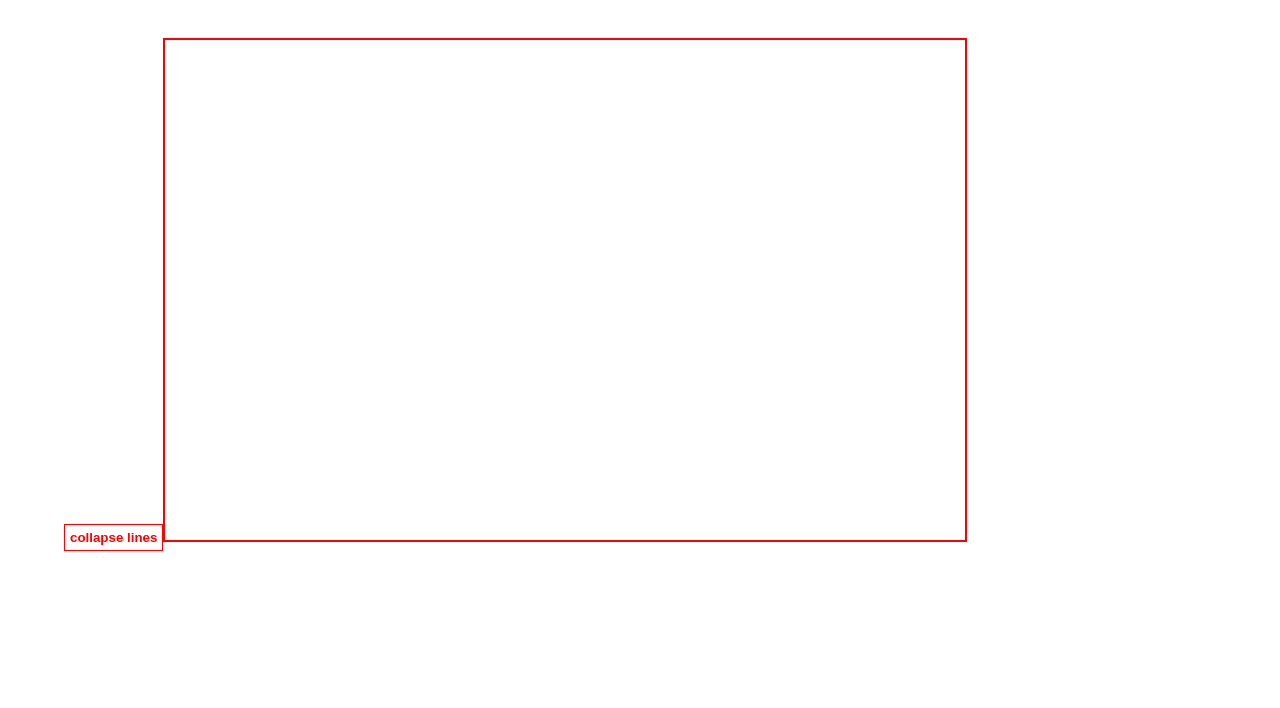
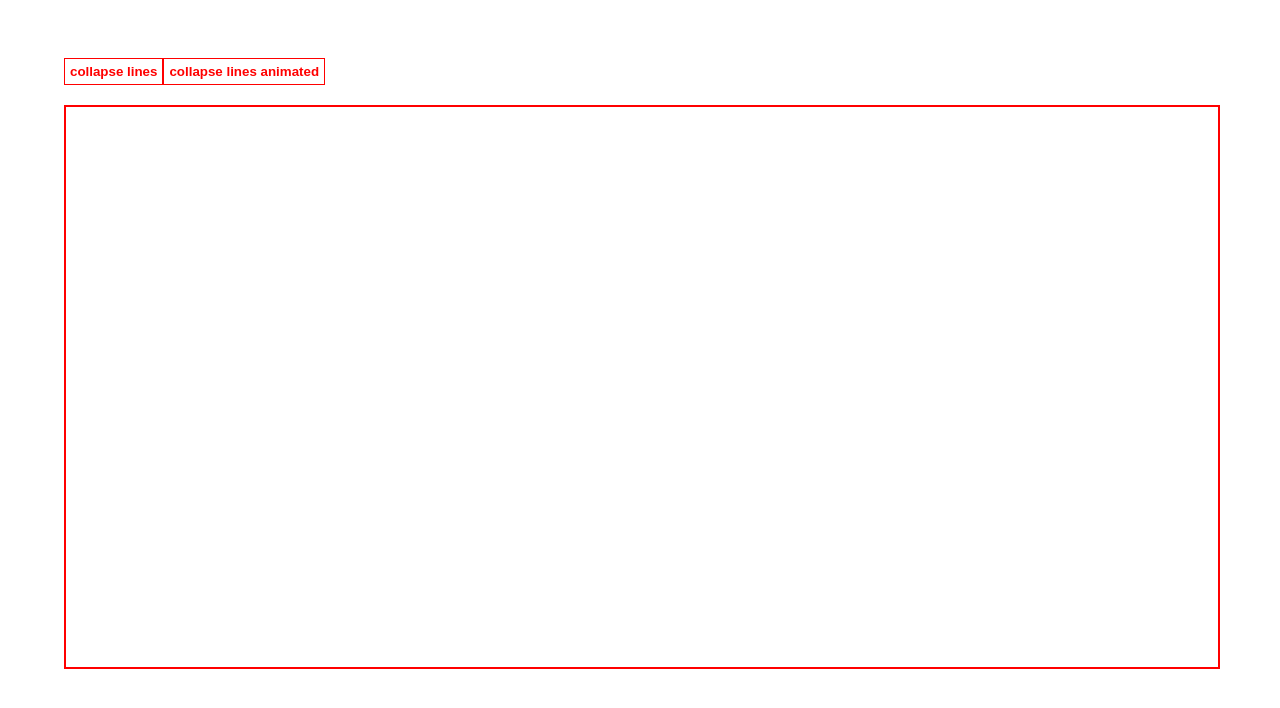
Before and after one commit to Barabaka7/grandysoft-stickcad, a React (Create React App) app: page / in a window 1280 px wide. Shown: the top 708 px of the page. Built offline with nearby package versions, Linux system fonts and the light colour scheme.

Commit message:
Fix animation collapse

```diff
--- a/src/App.tsx
+++ b/src/App.tsx
@@ -25,15 +25,10 @@ function App() {
     if (canvasRef.current) {
       const canvas = canvasRef.current;
 
-      // canvas.width = window.innerWidth * 2;
-      // canvas.height = window.innerHeight * 2;
-      // canvas.style.width = `${window.innerWidth}px`;
-      // canvas.style.height = `${window.innerHeight}px`;
-
-      canvas.width = 1600;
-      canvas.height = 1000;
-      canvas.style.width = `800px`;
-      canvas.style.height = `500px`;
+      canvas.width = 0.9 * window.innerWidth * 2;
+      canvas.height = 0.7 * window.innerHeight * 2;
+      canvas.style.width = `${0.9 * window.innerWidth}px`;
+      canvas.style.height = `${0.7 * window.innerHeight}px`;
 
       canvas.style.border = `solid 2px red`;
 
@@ -65,6 +60,9 @@ function App() {
   }, [canvasLines]);
 
   useEffect(() => {
+    clearCanvas();
+    redrawCanvas();
+
     intersectionsPoints.forEach((point) => {
       drawPoint(point);
     });
@@ -87,9 +85,6 @@ function App() {
     setCanvasLines((prev) => {
       return [...prev, [...startingPoint, offsetX, offsetY]];
     });
-
-    // clearCanvas();
-    // redrawCanvas();
   };
 
   const draw = ({ nativeEvent }: MouseEvent) => {
@@ -101,7 +96,6 @@ function App() {
     if (canvasRef.current && startingPoint) {
       clearCanvas();
       redrawCanvas();
-      setCurrentLine(undefined);
       setTempIntersectionsPoints([]);
       contextRef.current?.beginPath();
       contextRef.current?.moveTo(startingPoint[0], startingPoint[1]);
@@ -167,6 +161,63 @@ function App() {
     }
   };
 
+  let step = 150;
+  const clearCanvasAnimated = (canvasLinesToCollapse: LineCoord[]) => {
+    //  step--;
+    console.log(`step: ${step}`);
+    if (step === 0) {
+      return;
+    }
+    console.log(canvasLinesToCollapse);
+    const smallerCanvasLines: LineCoord[] = canvasLinesToCollapse.map(
+      (line) => {
+        let k = (line[1] - line[3]) / (line[0] - line[2]);
+        let b = line[1] - k * line[0];
+        let x1, x2: number;
+
+        if (line[0] < line[2]) {
+          x1 = line[0] + 1;
+          x2 = line[2] - 1;
+        } else {
+          x1 = line[0] - 1;
+          x2 = line[2] + 1;
+        }
+
+        let y1 = k * x1 + b;
+        let y2 = k * x2 + b;
+
+        return [x1, y1, x2, y2];
+      }
+    );
+
+    console.log(`smallerCanvasLines; ${smallerCanvasLines}`);
+
+    const filteredSmallercanvasLines = smallerCanvasLines.filter(
+      (line) => Math.abs(line[0] - line[2]) >= 2
+    );
+
+    console.log(`filtetredSmallerCanvasLines; ${filteredSmallercanvasLines}`);
+    if (filteredSmallercanvasLines.length === 0 || step === 0) {
+      clearCanvas();
+      return;
+    }
+
+    clearCanvas();
+    for (let i = 0; i < filteredSmallercanvasLines.length; i++) {
+      contextRef.current?.beginPath();
+      contextRef.current?.moveTo(
+        filteredSmallercanvasLines[i][0],
+        filteredSmallercanvasLines[i][1]
+      );
+      contextRef.current?.lineTo(
+        filteredSmallercanvasLines[i][2],
+        filteredSmallercanvasLines[i][3]
+      );
+      contextRef.current?.stroke();
+    }
+    setTimeout(() => clearCanvasAnimated(filteredSmallercanvasLines), 10);
+  };
+
   return (
     <div className="App">
       <button
@@ -177,6 +228,15 @@ function App() {
         }}
       >
         collapse lines
+      </button>
+      <button
+        onClick={() => {
+          clearCanvasAnimated(canvasLines);
+          canvasLines.length = 0;
+          intersectionsPoints.length = 0;
+        }}
+      >
+        collapse lines animated
       </button>
       <canvas
         onMouseDown={startDrawing}
--- a/src/helpers/intersection.tsx
+++ b/src/helpers/intersection.tsx
@@ -1,5 +1,5 @@
+export type PointCoord = [number, number];
 export type LineCoord = [number, number, number, number];
-export type PointCoord = [number, number];
 
 export const getIntersectionPoint = (a: LineCoord, b: LineCoord) => {
   let det, gamma, lambda: number;
```
